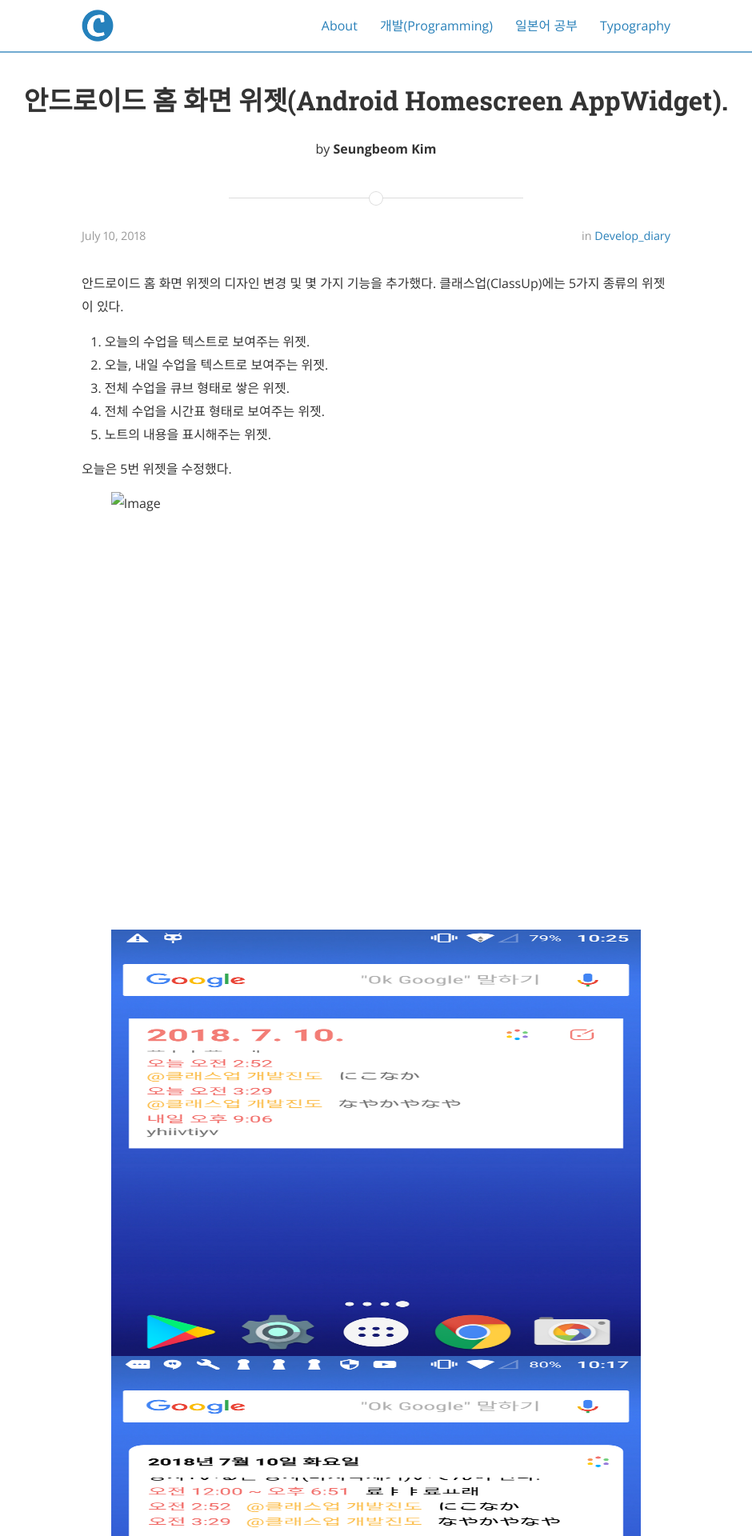
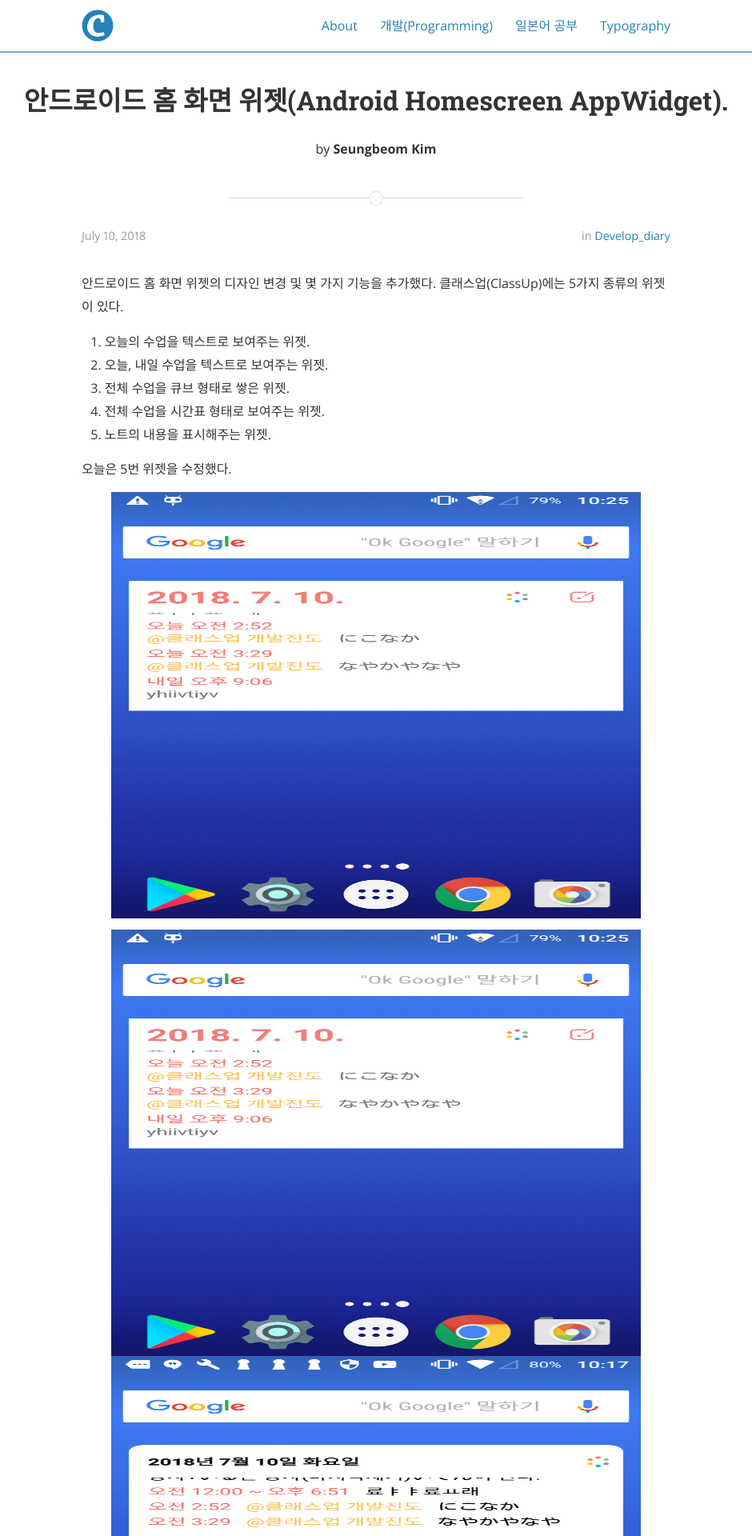
Before and after one commit to myksb1223/myksb1223.github.io, a Jekyll site: the page built from _posts/2018-07-10-Android-Homescreen-AppWidget.md, in a window 1280 px wide. Shown: the top 1920 px of the page at 80% size, without its empty margins (170-1110 px from the left). Built offline with Jekyll 4.4.1, drawn with Linux system fonts in a browser that asks for light colours; nearby versions of some CDN libraries; Markdown is read by kramdown in place of the engine named in the settings.

Commit message:
Change post

```diff
--- a/_posts/2018-07-10-Android-Homescreen-AppWidget.md
+++ b/_posts/2018-07-10-Android-Homescreen-AppWidget.md
@@ -16,7 +16,7 @@ categories: develop_diary
 
 오늘은 5번 위젯을 수정했다.
 
-![Image](./assets/develop_diary/android_appwidget_1.png){: width="300px" height="533px"}
+![Image](/assets/develop_diary/android_appwidget_1.png){: width="300px" height="533px"}
 
 <img src="{{ site.baseurl }}/assets/develop_diary/android_appwidget_1.png" title="AppWidget Picture 1" class="post_image" width="300" height="533"><img src="{{ site.baseurl }}/assets/develop_diary/android_appwidget_2.png" title="AppWidget Picture 2" class="post_image" width="300" height="533">
 
```
